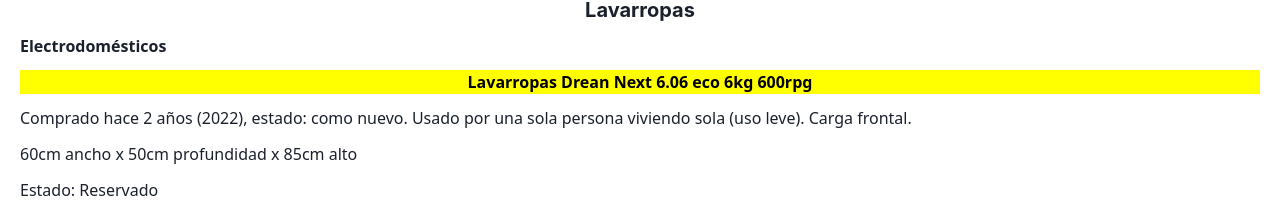
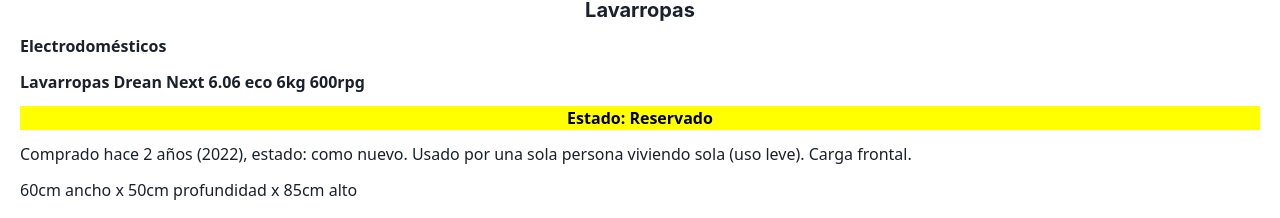
Before and after one commit to maigutter/movingSaleWeb, a React (Vite) app: page /coursesShop/1 in a window 1280 px wide. Shown: the part 734-952 px from the top of the page. Built offline with nearby package versions, Linux system fonts and the light colour scheme.

Commit message:
editing the array with more information

```diff
--- a/public/ArrayVentaMuebles.json
+++ b/public/ArrayVentaMuebles.json
@@ -575,6 +575,24 @@
       "categoryName": "Otros muebles",
       "status": "Disponible",
       "stock": 1
+    },
+    {
+      "id": 33,
+      "title": "Kit teclado y mouse inalámbrico",
+      "picture": "/assets/cat.jpg",
+      "name": "Kit de teclado y mouse inalámbrico Noga S5600",
+      "description": "Kit de teclado y mouse inalámbrico Noga S5600 Español Latinoamérica de color blanco y verde. Kit compuesto por teclado 5600 y mouse S5600. Mouse con sensor óptico y resolución de 1200 dpi. Productos con rango inalámbrico de 10 m. Interfaz de conexión de los dispositivos usb 2.0.",
+      "measurements": "",
+      "price": 20,
+      "priceNew": "Mismo modelo entre USD30 y USD90 depende donde",
+      "referenceLink": "https://www.mercadolibre.com.ar/kit-de-teclado-y-mouse-inalambrico-noga-s5600-espanol-latinoamerica-de-color-blanco-y-verde/p/MLA16258709?pdp_filters=item_id:MLA1402341547",
+      "referenceInformation": "Link mismo modelo nuevo en ML",
+      "referenceLinkTwo": "https://articulo.mercadolibre.com.ar/MLA-1399743415-kit-de-teclado-y-mouse-inalambrico-noga-s5600-espanol-rosa-_JM?searchVariation=181156307499#searchVariation=181156307499&position=13&search_layout=stack&type=item&tracking_id=94ff4931-dfd1-4eae-8747-06fb6de3b8cc",
+      "referenceInformationTwo": "Mismo modelo nuevo en ML link 2",
+      "category": "otros",
+      "categoryName": "Otros",
+      "status": "Disponible",
+      "stock": 1
     }
   ]
 }
--- a/src/Components/CardDetail.jsx
+++ b/src/Components/CardDetail.jsx
@@ -29,13 +29,13 @@ function CardShopDetail({ mueble }) {
           <Text fontSize="1.5xl" fontWeight="semibold">
             {mueble.categoryName}
           </Text>
-          <Text fontWeight="semibold" as="mark">
-            {mueble.name}
+          <Text fontWeight="semibold">{mueble.name}</Text>
+          <Text as="mark" fontWeight="semibold">
+            Estado: {mueble.status}
           </Text>
           <Text>{mueble.description}</Text>
           <Text>{mueble.measurements}</Text>
-          <Text> Estado: {mueble.status}</Text>
-          <Text>{mueble.priceNew}</Text>
+          <Text>Precio nuevo: {mueble.priceNew}</Text>
           <ButtonGroup spacing="2" justifyContent="center" align="center">
             <Button variant="outline" colorScheme="gray">
               <a href={mueble.referenceLink}>{mueble.referenceInformation}</a>
```
